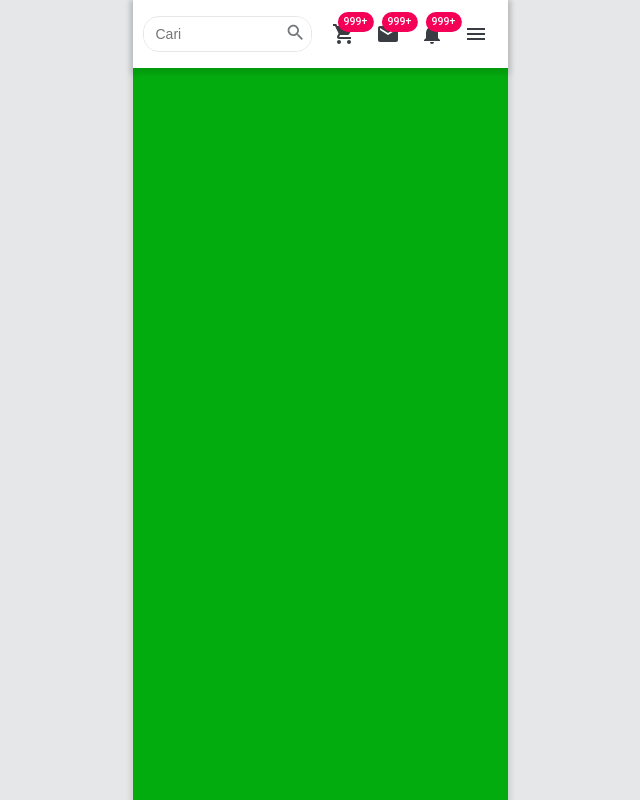
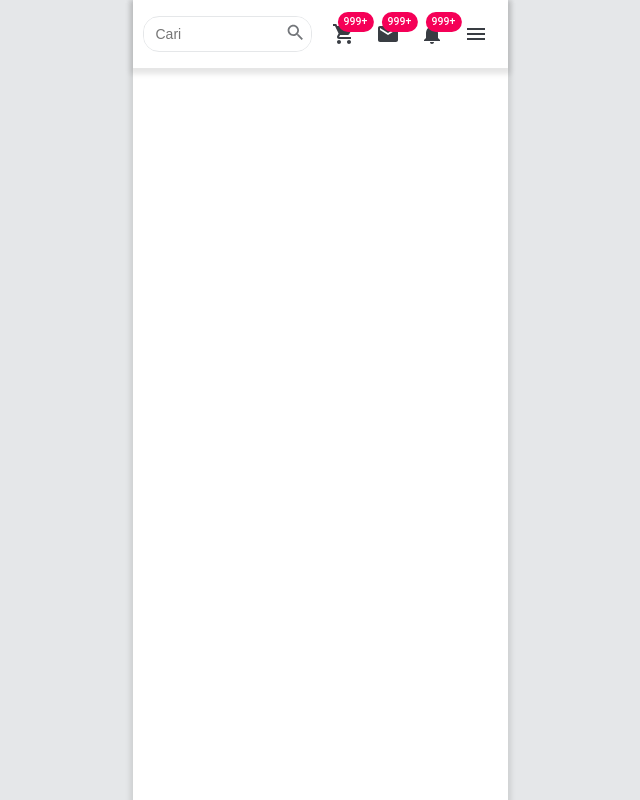
Before and after one commit to ahyaralfaruq/project-olshop, a React (Create React App) app: page / in a window 1280 px wide. Shown: the whole page, without its empty margins (320-960 px from the left). Built offline with nearby package versions, Linux system fonts and the light colour scheme.

Commit message:
perubahan

```diff
--- a/src/App.css
+++ b/src/App.css
@@ -9,7 +9,7 @@ html {
   min-height: 100vh;
   margin: auto;
   box-shadow: 0px 3px 5px 3px rgb(0 0 0 / 10%);
-  background: var(--green,#03ac0e);
+  background: var(--white,#ffffff);
 }
 
 .header {
```
